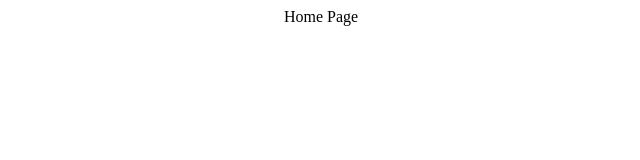
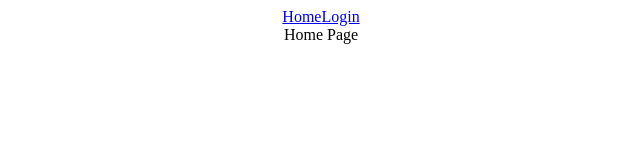
Before and after one commit to MichalBialek01/react-post-app, a React (Create React App) app: page / in a window 1280 px wide. Shown: the top 160 px of the page, without its empty margins (319-959 px from the left). Built offline with nearby package versions, Linux system fonts and the light colour scheme.

Commit message:
feat:  Navbar component adding

```diff
--- a/src/App.tsx
+++ b/src/App.tsx
@@ -3,11 +3,13 @@ import {BrowserRouter as Router, Route, Routes} from "react-router-dom"
 import './App.css';
 import {Main} from "./pages/main"
 import {Login} from "./pages/login"
+import {Navbar} from "./components/navbar"
 
 function App() {
     return (
         <div className="App">
             <Router>
+                <Navbar/>
                 <Routes>
                     <Route path="/" element={<Main />} />
                     <Route path="/login" element={<Login />} />
```
